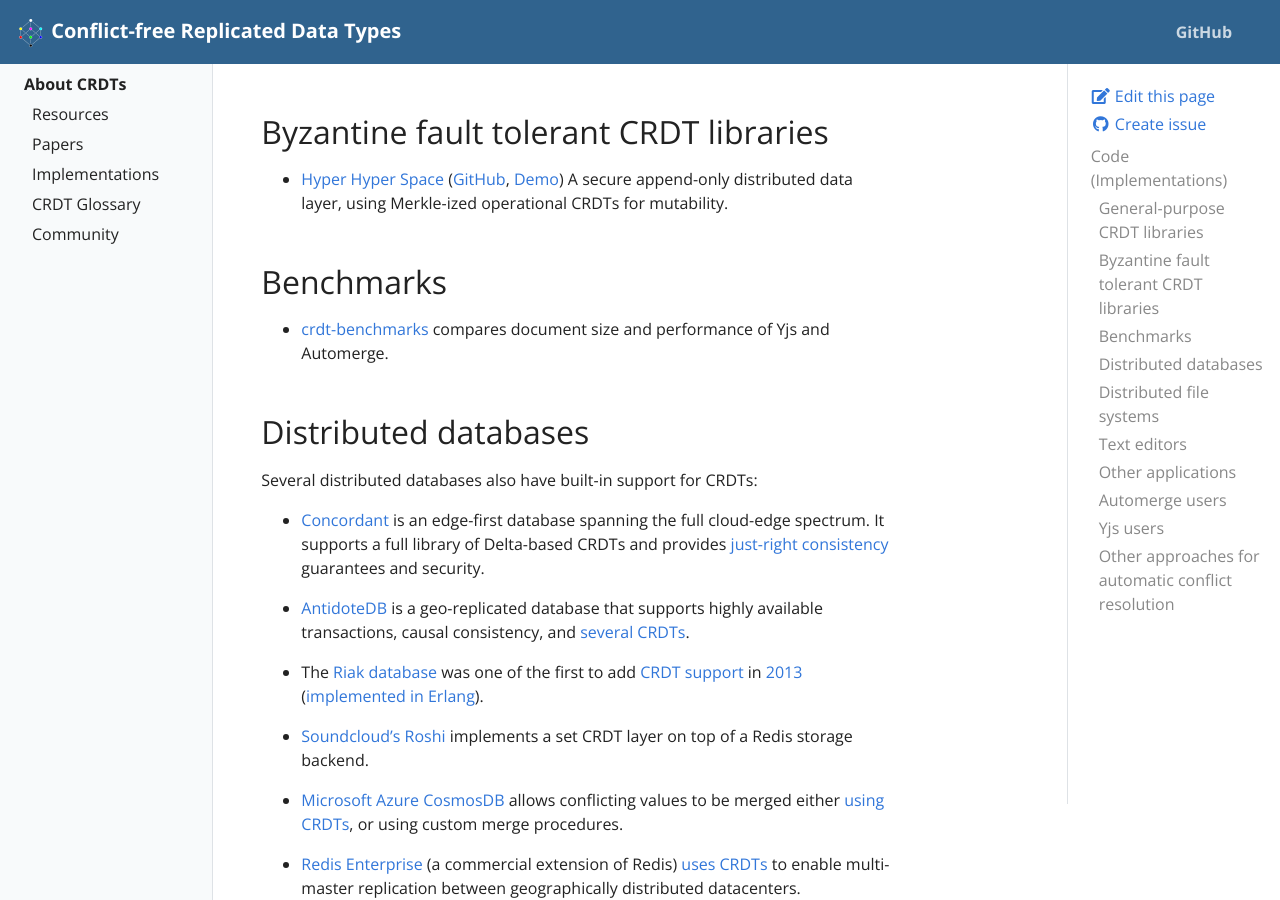
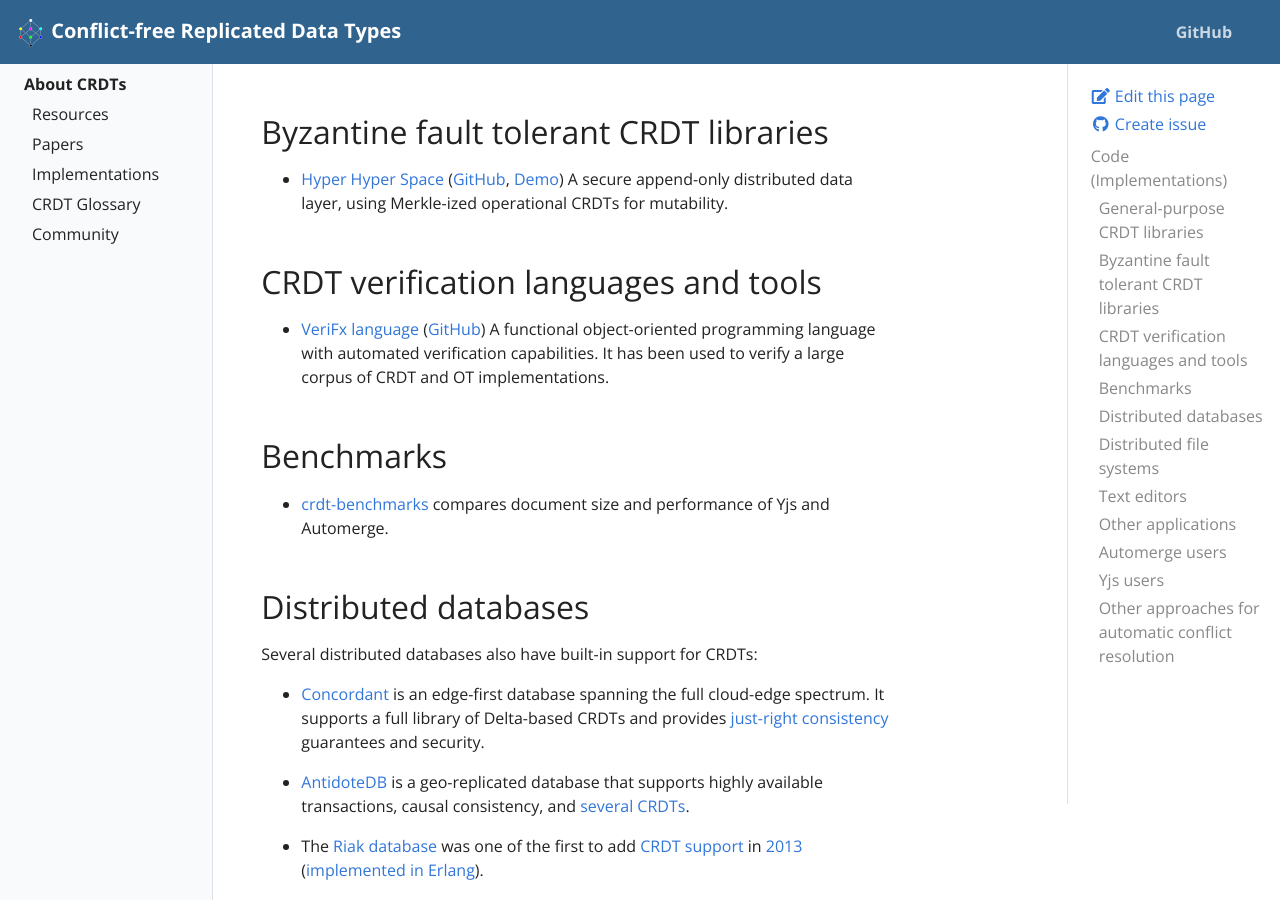
Before and after one commit to ept/crdt-website, a Jekyll site: the page built from pages/implementations.md, in a window 1280 px wide and 900 px high, scrolled down 1441 px. Built offline with Jekyll 4.4.1, drawn with Linux system fonts in a browser that asks for light colours.

Commit message:
Add VeriFx language to implementations page

```diff
--- a/pages/implementations.md
+++ b/pages/implementations.md
@@ -82,6 +82,11 @@ collaborative applications and replicated storage systems:
 ## Byzantine fault tolerant CRDT libraries
 
 * [Hyper Hyper Space](https://www.hyperhyperspace.org/) ([GitHub](https://github.com/hyperhyperspace/hyperhyperspace-core/), [Demo](https://hyperhyper.space)) A secure append-only distributed data layer, using Merkle-ized operational CRDTs for mutability.
+
+
+## CRDT verification languages and tools
+
+* [VeriFx language](http://www.verifx.org) ([GitHub](https://github.com/kevin-dp/verifx)) A functional object-oriented programming language with automated verification capabilities. It has been used to verify a large corpus of CRDT and OT implementations.
 
 
 ## Benchmarks
```
